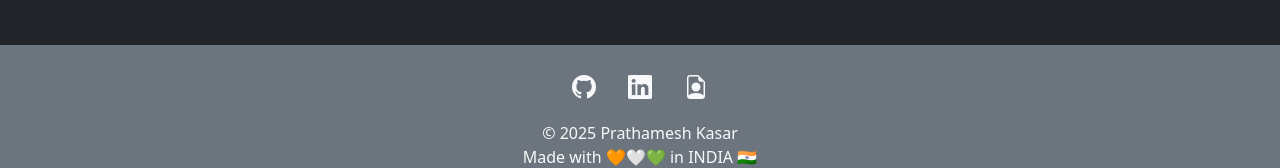
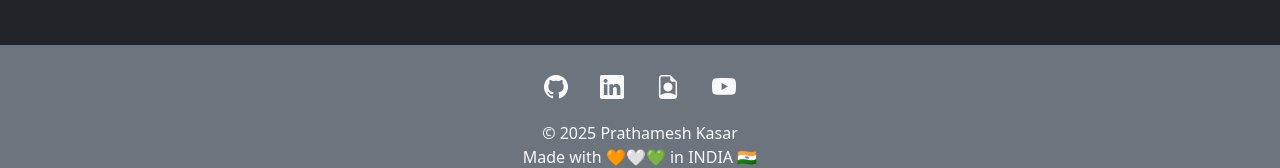
Before and after one commit to 01Prathamesh/Portfolio, a React (Create React App) app: page / in a window 1280 px wide. Shown: the part 4584-4752 px from the top of the page. Built offline with nearby package versions, Linux system fonts and the light colour scheme.

Commit message:
feat: Add YouTube channel icon to footer for extended online presence
- Included YouTube icon with link to official channel
- Maintained consistent design with other social icons
- Enhances portfolio’s visibility and recruiter accessibility

```diff
--- a/src/App.js
+++ b/src/App.js
@@ -570,14 +570,17 @@ function App() {
       <footer className={`${darkMode ? 'bg-secondary text-light' : 'bg-light text-dark'} py-4 mt-5`}>
         <div className="container text-center">
           <div className="mb-3">
-            <a href="https://github.com/01Prathamesh" target="_blank" rel="noreferrer" className="mx-3 text-reset">
+            <a href="https://github.com/01Prathamesh" target="_blank" rel="noreferrer" className="mx-3 text-reset" title='GitHub'>
               <i className="bi bi-github fs-4"></i>
             </a>
-            <a href="https://www.linkedin.com/in/prathamesh-kasar" target="_blank" rel="noreferrer" className="mx-3 text-reset">
+            <a href="https://www.linkedin.com/in/prathamesh-kasar" target="_blank" rel="noreferrer" className="mx-3 text-reset" title='LinkedIn'>
               <i className="bi bi-linkedin fs-4"></i>
             </a>
-            <a href="https://drive.google.com/file/d/1frXb24ETZwmhmivNKtw8RIA8gzQIzYAz/view?usp=sharing" target="_blank" rel="noreferrer" className="mx-3 text-reset">
+            <a href="https://drive.google.com/file/d/1frXb24ETZwmhmivNKtw8RIA8gzQIzYAz/view?usp=sharing" target="_blank" rel="noreferrer" className="mx-3 text-reset" title='RESUME'>
               <i className="bi bi-file-earmark-person fs-4"></i>
+            </a>
+            <a href="https://www.youtube.com/@PrathameshKasar_work" target="_blank" rel="noreferrer" className="mx-3 text-reset" title='YouTube'>
+              <i className="bi bi-youtube fs-4 "></i>
             </a>
           </div>
           <p className="mb-0">© {new Date().getFullYear()} Prathamesh Kasar <br/> Made with 🧡🤍💚 in <span class="india-text">INDIA</span> 🇮🇳 </p>
```
